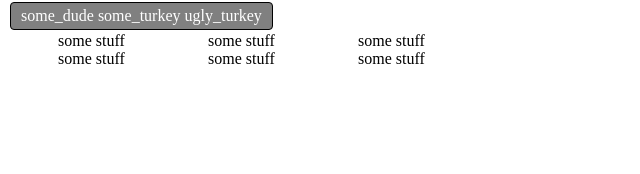
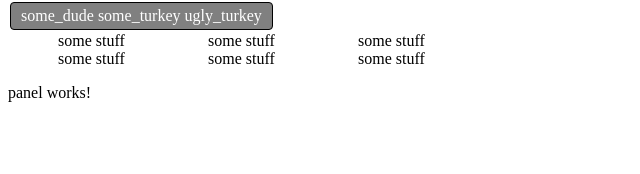
Before and after one commit to rinebob/practice, an Angular app: page / in a window 1280 px wide. Shown: the part 122-296 px from the top of the page, without its empty margins (0-640 px from the left). Built offline with nearby package versions, Linux system fonts and the light colour scheme.

Commit message:
Implement panel component

```diff
--- a/src/app/view/view.component.html
+++ b/src/app/view/view.component.html
@@ -32,3 +32,4 @@
     <div class="dude">some stuff</div>
     <div class="dude">some stuff</div>
 </div>
+<pr-panel></pr-panel>
```
